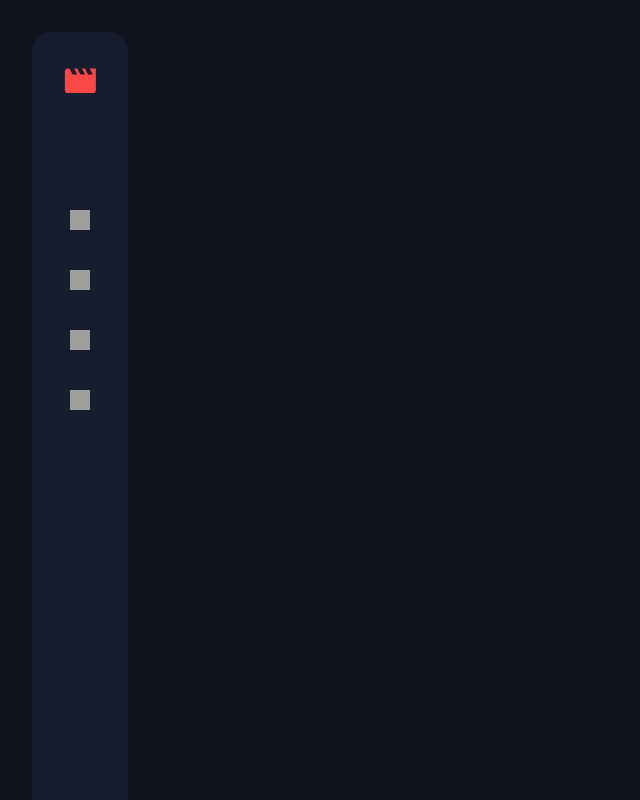
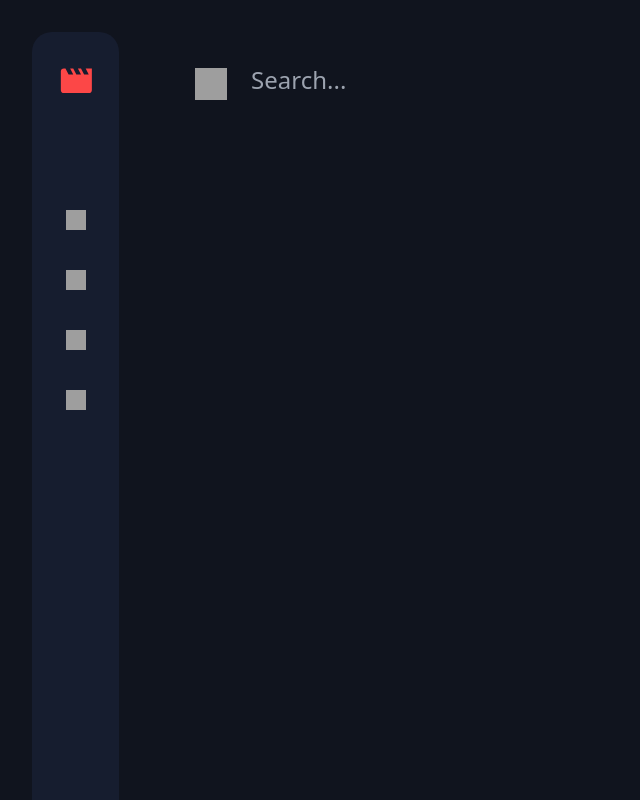
Before and after one commit to SandeebAdhikari/Entertainment_App, a Next.js app: page /Home in a window 1280 px wide. Shown: the top 800 px of the page, without its empty margins (0-640 px from the left). Built offline with nearby package versions, Linux system fonts and the light colour scheme; grey boxes are pictures that could not be loaded.

Commit message:
setup search bar

```diff
--- a/app/(root)/layout.tsx
+++ b/app/(root)/layout.tsx
@@ -1,3 +1,4 @@
+import SearchBar from "@/components/SearchBar";
 import SideBar from "@/components/SideBar";
 
 export default function RootLayout({
@@ -8,7 +9,10 @@ export default function RootLayout({
   return (
     <main className="flex w-full">
       <SideBar />
-      {children}
+      <div className="flex flex-col w-full">
+        <SearchBar />
+        {children}
+      </div>
     </main>
   );
 }
--- /dev/null
+++ b/components/SearchBar.tsx
@@ -0,0 +1,40 @@
+"use client";
+import React from "react";
+import { usePathname } from "next/navigation";
+
+const SearchBar = () => {
+  const pathname = usePathname();
+
+  const getPlaceholder = () => {
+    switch (pathname) {
+      case "/home":
+        return "Search for movies or TV series";
+      case "/movies":
+        return "Search for movies";
+      case "/tv_series":
+        return "Search for TV series";
+      case "/bookmarked":
+        return "Search for bookmarked shows";
+      default:
+        return "Search...";
+    }
+  };
+
+  return (
+    <div className="flex mt-16 mx-9 gap-6 items-center justify-center h-8 ">
+      <div className="flex gap-6"></div>
+      <img
+        src="/assets/icon-search.svg"
+        alt="search icon"
+        className="w-8 h-8 ml-4 mt-2"
+      />
+      <input
+        type="text"
+        placeholder={getPlaceholder()}
+        className="w-full py-4  bg-[#10141E] font-light text-[24px] text-white outline-none focus:ring-0 hover:border-b hover:border-[#5A698F] hover:cursor-pointer"
+      />
+    </div>
+  );
+};
+
+export default SearchBar;
--- a/components/SignIn.tsx
+++ b/components/SignIn.tsx
@@ -32,15 +32,15 @@ const SignIn: React.FC<SignInProps> = ({ onChange, onSubmit, formData }) => {
           value={formData.password}
           onChange={onChange}
           required
-          className="w-[336px] h-[37px] mt-6  p-2  border-b border-[#5A698F] bg-[#161D2F] text-white outline-none focus:ring-0 hover:border-b-white hover:cursor-pointer"
+          className="w-[336px] h-[37px] mt-6  p-2  border-b border-[#5A698F] bg-[#161D2F] font-light  text-white outline-none focus:ring-0 hover:border-b-white hover:cursor-pointer"
         />
         <button
           type="submit"
           className="mt-10 bg-[#FC4747] text-white p-2 w-[336px] h-[48px] rounded hover:bg-white hover:text-black"
         >
-          <span className="text-[15px]">Login to your account</span>
+          <span className="text-[15px] font-light ">Login to your account</span>
         </button>
-        <p className="mt-6 mb-8 text-center text-[15px] text-white">
+        <p className="mt-6 mb-8 font-light text-center text-[15px] text-white">
           Don't have an account?{" "}
           <span className="text-[#FC4747] hover:cursor-pointer">Sign Up</span>
         </p>
```
